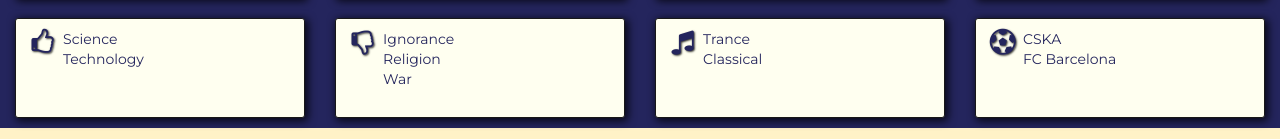
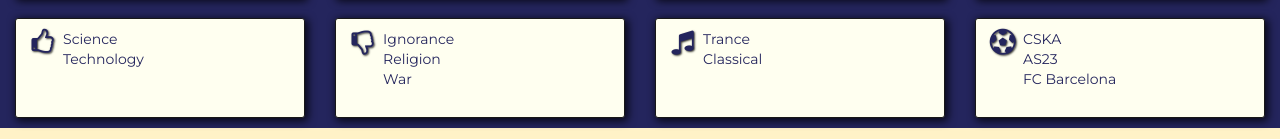
Before and after one commit to tihomirdimov/tihomirdimov.github.io, a plain HTML site: page index.html in a window 1280 px wide. Shown: the part 571-710 px from the top of the page. Drawn offline with nearby package versions, Linux system fonts and the light colour scheme.

Commit message:
as23 added

```diff
--- a/index.html
+++ b/index.html
@@ -190,6 +190,7 @@
                     <div class="bio-details">
                         <ul>
                             <li>CSKA</li>
+                            <li>AS23</li>
                             <li>FC Barcelona</li>
                         </ul>
                     </div>
```
